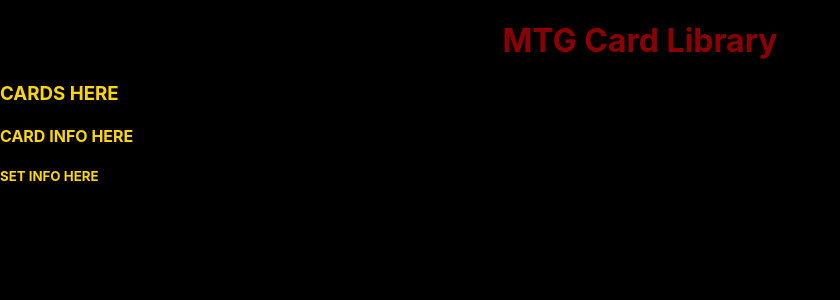
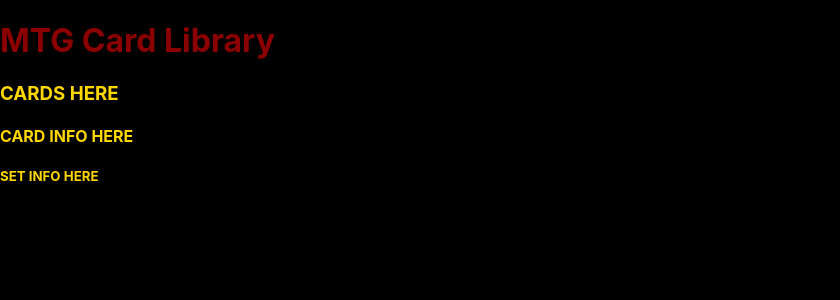
Before and after one commit to caseymacleod22/mtg-card-library, a React (Create React App) app: page / in a window 1280 px wide. Shown: the top 300 px of the page, without its empty margins (0-840 px from the left). Built offline with nearby package versions, Linux system fonts and the light colour scheme.

Commit message:
adds flexbox to body

```diff
--- a/src/index.css
+++ b/src/index.css
@@ -13,6 +13,10 @@
     monospace;
 }
 
+body {
+  display: flex;
+}
+
 h1 {
   color: darkred;
 }
```
